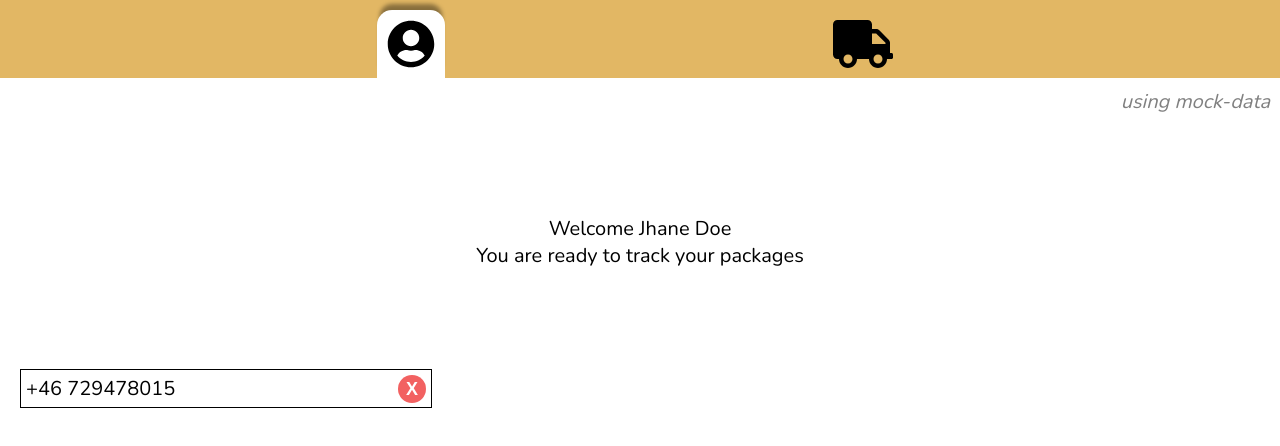
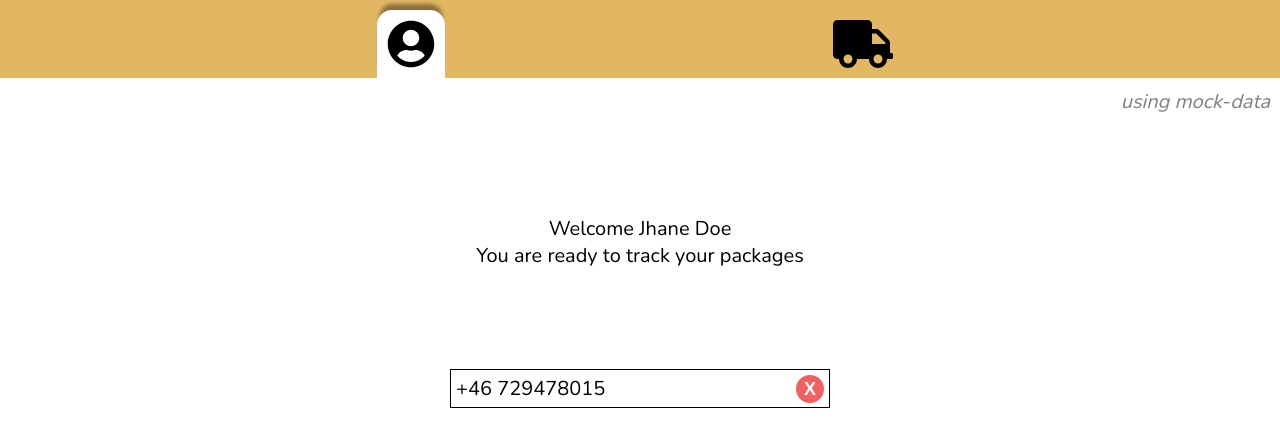
Before and after one commit to NeuralAlchemist/sda-tracking-app, a React (Create React App) app: page / in a window 1280 px wide. Shown: the top 446 px of the page. Built offline with nearby package versions, Linux system fonts and the light colour scheme; no server answers; a web font is replaced by a local one.

Commit message:
Fix phone number to display in centre

```diff
--- a/src/Pages/ProfilePage.jsx
+++ b/src/Pages/ProfilePage.jsx
@@ -35,7 +35,8 @@ export default function ProfilePage() {
                 <br />
                 You are ready to track your packages
             </p>
-            <div className="flex-for-phone-number">
+            <div className="grid-for-phone-number">
+                <div className="grid-phone-details">
                     <p className="profile-phone-number">
                         {userPhone}{" "}
                         <button onClick={deleteModal} id="delete-phone-number">
@@ -44,5 +45,6 @@ export default function ProfilePage() {
                     </p>
                 </div>
             </div>
+        </div>
     );
 }
--- a/src/styles/profile.css
+++ b/src/styles/profile.css
@@ -18,10 +18,13 @@
     padding: 100px 0;
 }
 
-.flex-for-phone-number {
-    display: block;
-    text-align: center;
-    text-align: -webkit-centre;
+.grid-for-phone-number {
+    display: grid;
+    grid-template-columns:  1fr minmax(200px,400px) 1fr;
+}
+
+.grid-phone-details {
+    grid-column-start: 2;
 }
 .profile-phone-number {
     margin: 0 10px;
```
Lines whose indentation alone changed are shown as unchanged.
